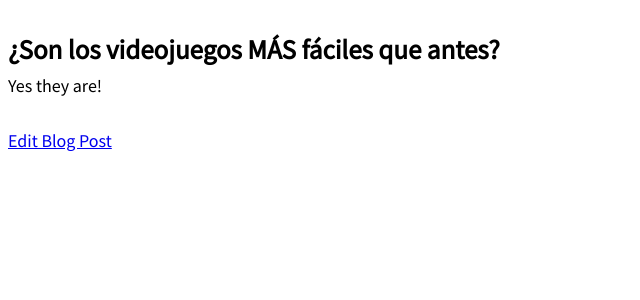
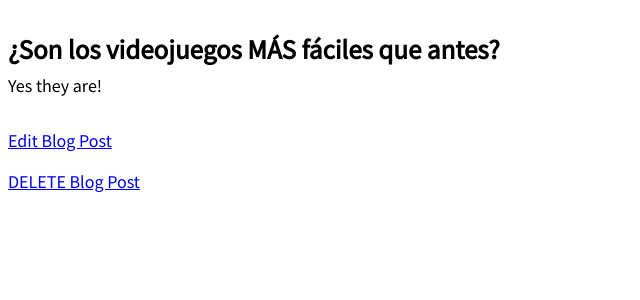
Before and after one commit to terranigmark/django-beginners, a Django app: page /post/1/ in a window 1280 px wide. Shown: the part 102-402 px from the top of the page, without its empty margins (0-640 px from the left). Run offline with Django 3.2, Linux system fonts and the light colour scheme; data comes from the database, SQL or seed files in the repository; both versions use the stored data as it was after the commit.

Commit message:
Delete view added and working

```diff
--- a/blog/blog/urls.py
+++ b/blog/blog/urls.py
@@ -3,10 +3,12 @@ from .views import (
     BlogListView,
     BlogDetailView,
     BlogCreateView,
-        BlogUpdateView
+    BlogUpdateView,
+    BlogDeleteView,
 )
 
 urlpatterns = [
+    path('post/<int:pk>/delete', BlogDeleteView.as_view(), name='post_delete'),
     path('post/<int:pk>/edit/', BlogUpdateView.as_view(), name='post_edit'),
     path('post/new/', BlogCreateView.as_view(), name='post_new'),
     path('post/<int:pk>/', BlogDetailView.as_view(), name='post_detail'),
--- a/blog/blog/views.py
+++ b/blog/blog/views.py
@@ -1,6 +1,11 @@
 from django.shortcuts import render
 from django.views.generic import ListView, DetailView
-from django.views.generic.edit import CreateView, UpdateView
+from django.views.generic.edit import (
+    CreateView,
+    UpdateView,
+    DeleteView
+)
+from django.urls import reverse_lazy
 from .models import Post
 
 # Create your views here.
@@ -21,3 +26,8 @@ class BlogUpdateView(UpdateView):
     model = Post
     template_name = 'post_edit.html'
     fields = ['title', 'body']
+
+class BlogDeleteView(DeleteView):
+    model = Post
+    template_name = 'post_delete.html'
+    success_url = reverse_lazy('home')
--- a/blog/templates/post_detail.html
+++ b/blog/templates/post_detail.html
@@ -6,5 +6,6 @@
   <p>{{ object.body }}</p>
 </div>
 
-<a href="{% url 'post_edit' post.pk %}">Edit Blog Post</a>
+<p><a href="{% url 'post_edit' post.pk %}">Edit Blog Post</a></p>
+<p><a href="{% url 'post_delete' post.pk %}">DELETE Blog Post</a></p>
 {% endblock content %}
```
Also changed, not shown: blog/templates/post_delete.html (added, +9 -0 lines), blog/db.sqlite3.
